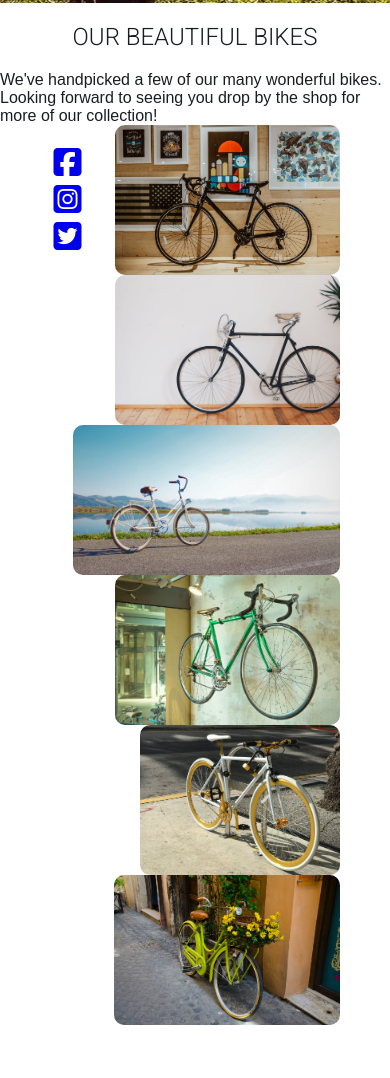
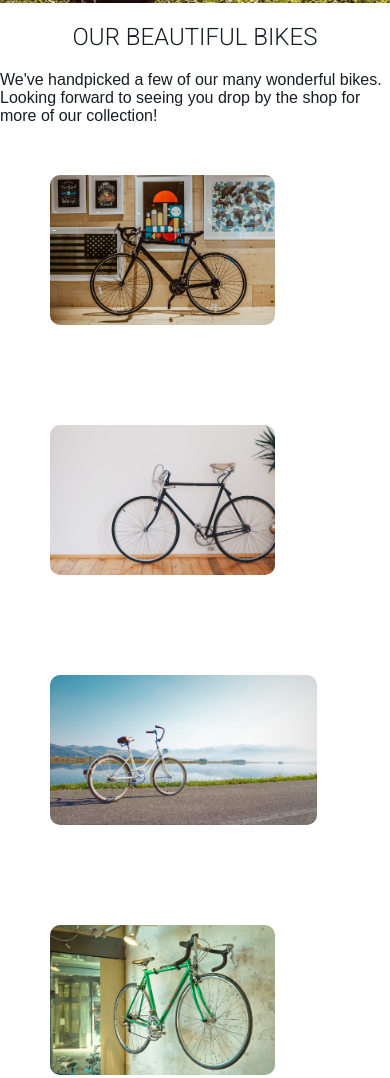
Before and after one commit to tymaestro/On-Yer-Bike, a plain HTML site: page bikes.html in a window 390 px wide. Shown: the part 497-1575 px from the top of the page. Before the commit the page ends 1522 px from the top, so only its background shows below. Drawn offline with Linux system fonts and the light colour scheme.

Commit message:
add media queries section, bike page positioning and thank you positioning

```diff
--- a/assets/css/style.css
+++ b/assets/css/style.css
@@ -17,6 +17,7 @@ h1, h2 , th {
     font-weight: 300;
     text-transform: uppercase;
     color: #181d24;
+    padding: 10px;
 }
 
 /* Home Page */
@@ -95,13 +96,23 @@ th, td {
 
 /* Bike Page */
 
+/* .bike-div {
+    width: 100%;
+} */
+
 .bike-image {
     height: 150px;
     width: auto;
-    display: inline;
-    float: right;
-    margin-right: 50px;
+    display: inline-block;
+    vertical-align: middle;
+    /* float: right; */
+    margin: 50px;
     border-radius: 10px;
+}
+
+.bike-images {
+    display: inline-block;
+    width: 100%;
 }
 
 #bikes-heading {
@@ -182,8 +193,26 @@ form {
 .thank-you {
     position: absolute;
     color: #ffffff;
+    text-align: center;
     font-size: 32px;
-    padding: 20px;
     background-color: rgb(255, 255, 255, 0.2);
+    /* padding: 20px;
     border-radius: 4px;
+    margin: auto;
+    width: 50%;
+    display: inline-block; */
 }
+
+/* media queries */
+
+@media screen and (max-width: 1200px) {
+
+}
+
+@media screen and (max-width: 950px) {
+
+}
+
+@media screen and (max-width: 800px) {
+
+}
--- a/bikes.html
+++ b/bikes.html
@@ -21,18 +21,21 @@
         <section>
             <h2 id="bikes-heading">Our Beautiful Bikes</h2>
                 <p>We've handpicked a few of our many wonderful bikes. Looking forward to seeing you drop by the shop for more of our collection!</p>
+            <div class="bike-images">
                 <img src="./assets/images/black-road-bicycle.jpeg" alt="Black road bicycle" class="bike-image">
                 <img src="./assets/images/vintage-fixie-bicycle.jpeg" alt="Vintage Fixie Bicycle" class="bike-image">
                 <img src="./assets/images/white-cruiser-bicycle.jpeg" alt="White Cruiser Bicycle" class="bike-image">
                 <img src="./assets/images/green-bicycle.jpeg" alt="Green Bicycle" class="bike-image">
                 <img src="./assets/images/white-bicycle-gold-rims.jpeg" alt="White Bicycle with Gold Rims" class="bike-image">
                 <img src="./assets/images/green-bicycle-with-flowers.jpeg" alt="Green Bicycle with Flowers" class="bike-image">
-
+            </div>
         </section>
-        <footer class="social-media">
+        <footer>
+            <div class="social-media">
                 <a href="https://www.facebook.com/" target="_blank" class="social-anchors"><i class="fab fa-facebook-square"></i></a>
                 <a href="https://www.instagram.com/" target="_blank" class="social-anchors"><i class="fab fa-instagram-square"></i></a>
                 <a href="https://twitter.com/?lang=en" target="_blank" class="social-anchors"><i class="fab fa-twitter-square"></i></a>
+            </div>
         </footer>
         <script src="https://kit.fontawesome.com/c7dbda0798.js" crossorigin="anonymous"></script>
     </body>
```
Also changed, not shown: thankyou.html (+1 -2 lines). Lines whose indentation alone changed are shown as unchanged.
